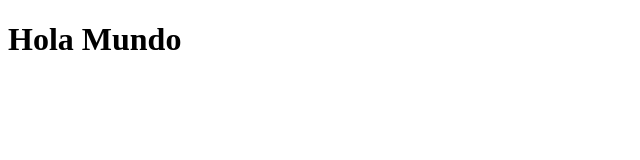
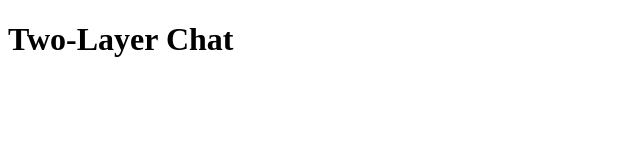
Before and after one commit to rafaelsosabrito/two-layer-chat, a plain HTML site: page index.html in a window 1280 px wide. Shown: the whole page, without its empty margins (0-640 px from the left). Drawn offline with Linux system fonts and the light colour scheme.

Commit message:
Primer commit

```diff
--- a/index.html
+++ b/index.html
@@ -3,9 +3,9 @@
 <head>
     <meta charset="UTF-8">
     <meta name="viewport" content="width=device-width, initial-scale=1.0">
-    <title>Hola Mundo</title>
+    <title>Two-Layer Chat</title>
 </head>
 <body>
-    <h1>Hola Mundo</h1>
+    <h1>Two-Layer Chat</h1>
 </body>
 </html>
```
Also changed, not shown: 1 other file.
